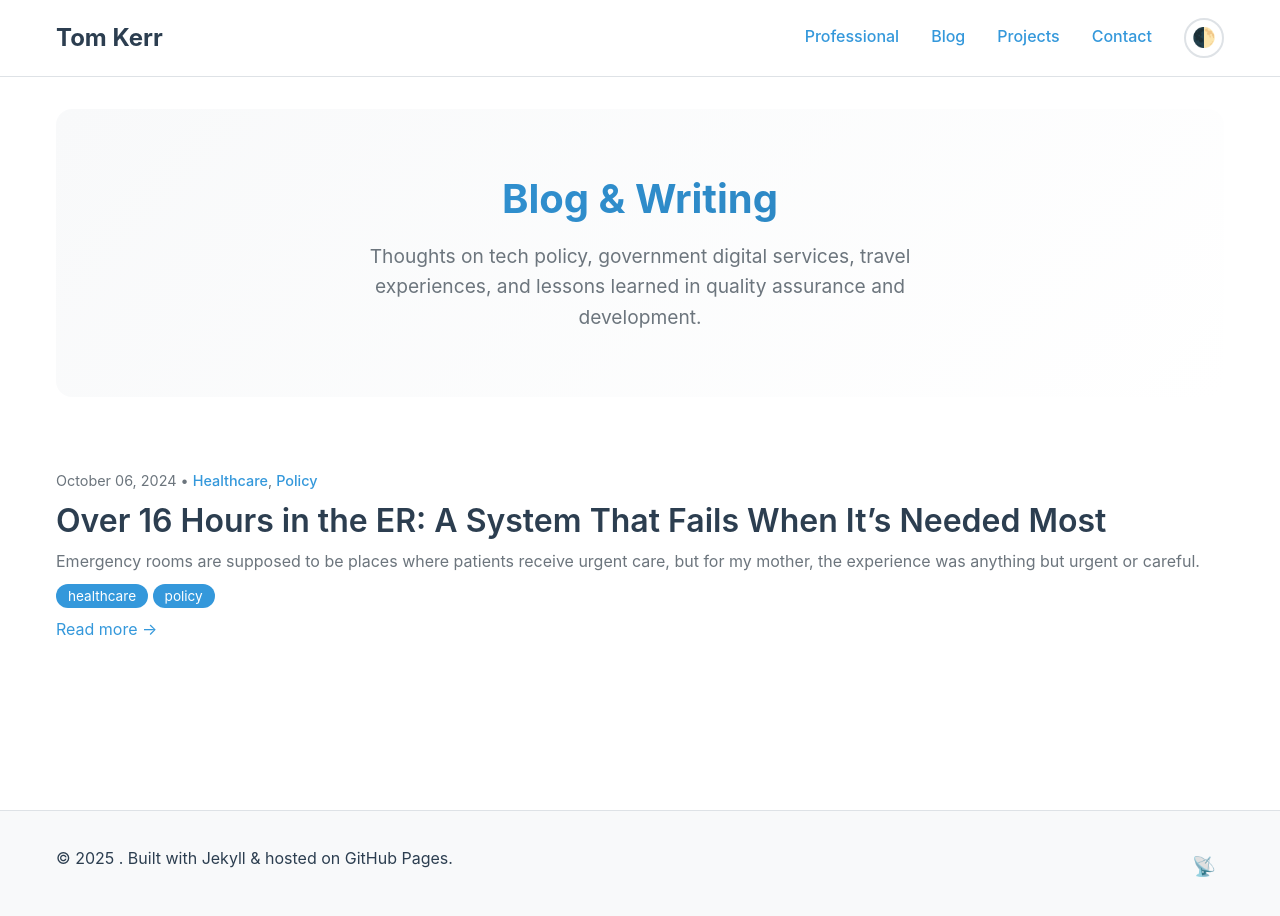
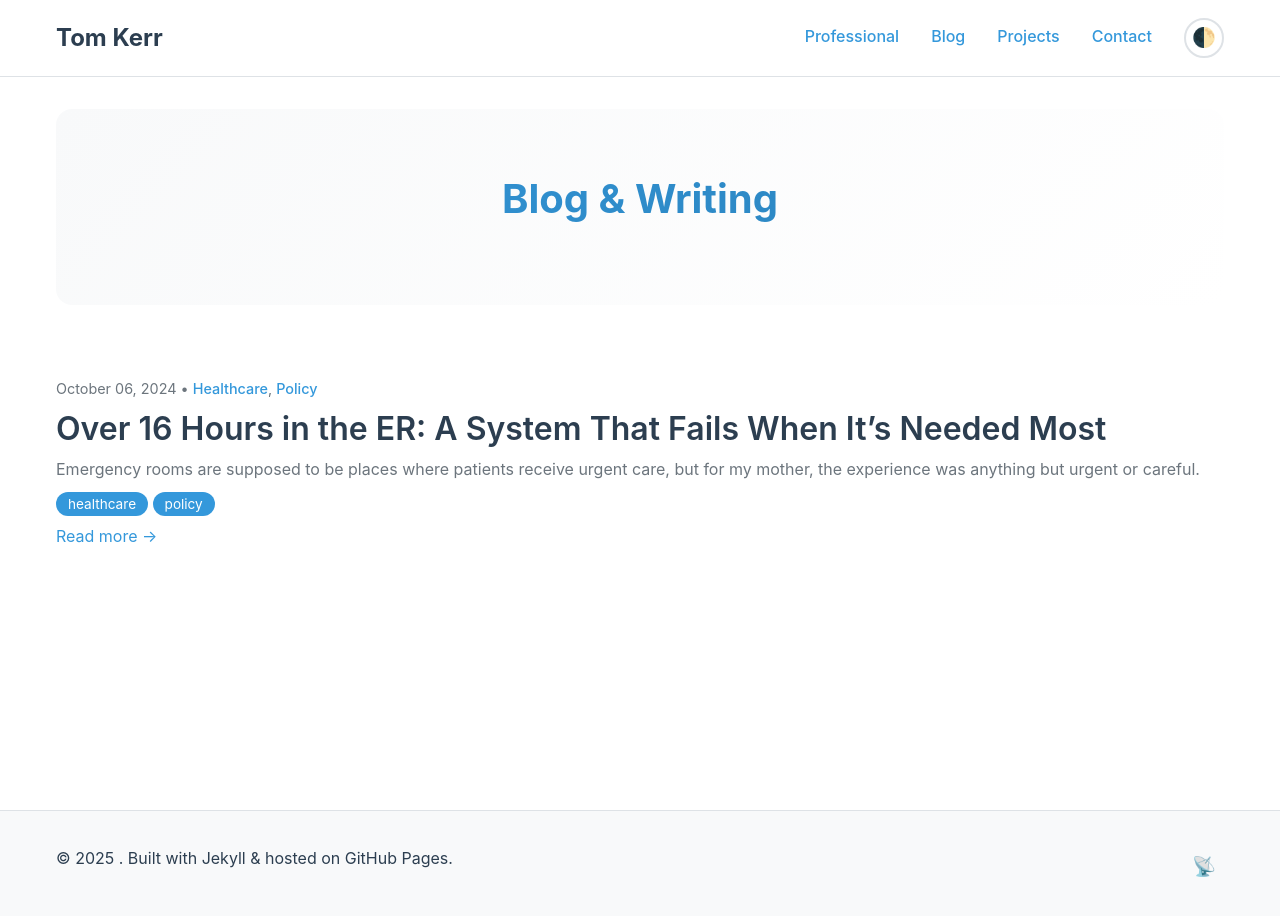
Before and after one commit to TDK250/Toms-Site, a Jekyll site: the page built from blog.html, in a window 1280 px wide and 922 px high. Shown: the top 916 px of the window. Built offline with Jekyll 4.4.1, drawn with Linux system fonts in a browser that asks for light colours.

Commit message:
Update blog.html

```diff
--- a/blog.html
+++ b/blog.html
@@ -5,8 +5,7 @@ title: Blog
 
 <div class="hero">
   <h1>Blog & Writing</h1>
-  <p>Thoughts on tech policy, government digital services, travel experiences, and lessons learned in quality assurance and development.</p>
-</div>
+  </div>
 
 <section class="content-section">
 
```
